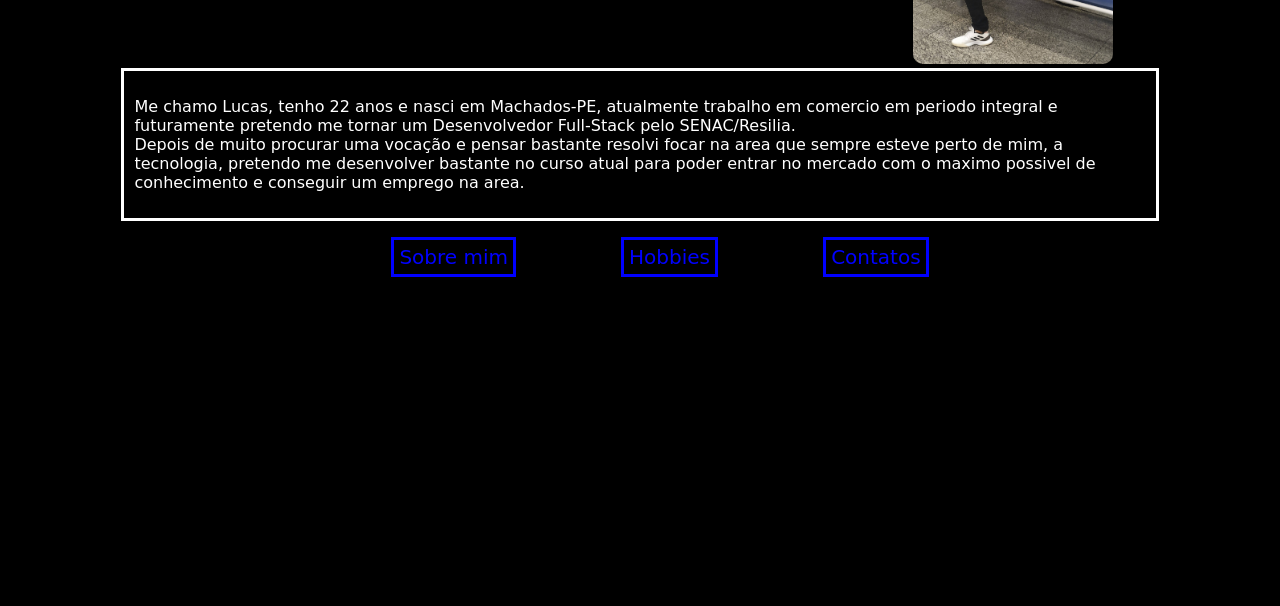
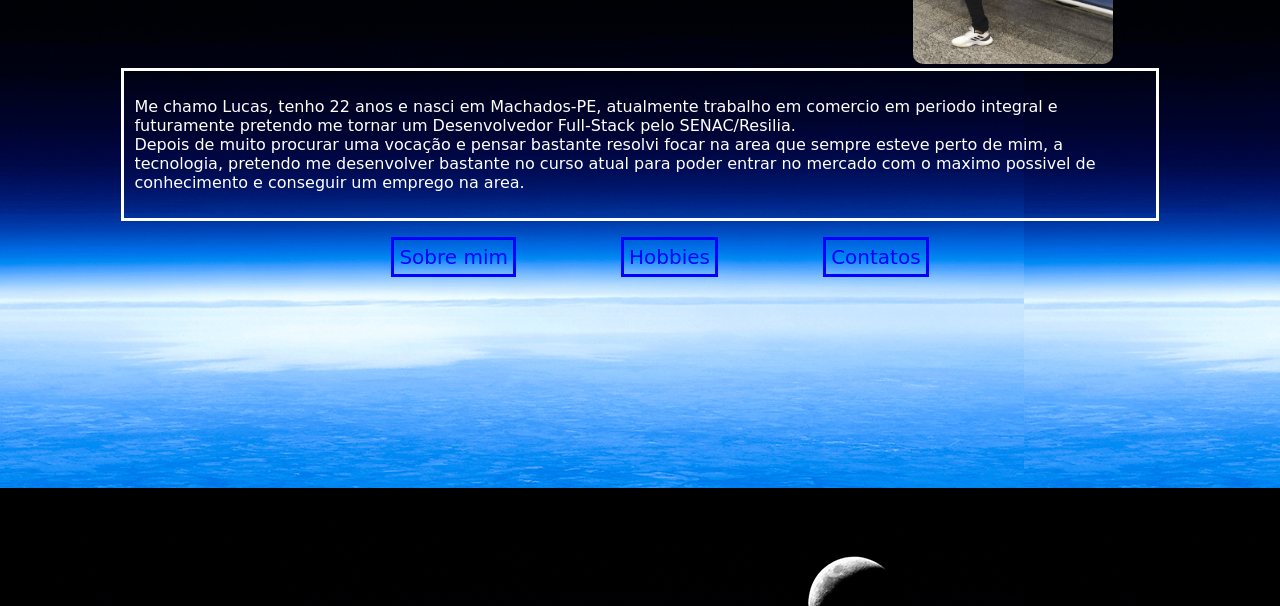
Before and after one commit to Elli4n/PROJETO-INDIVIDUAL, a plain HTML site: page PROJETO-INDIVIDUAL-main/PROJETO-INDIVIDUAL-main/PROJETO-INDIVIDUAL-main/index.html in a window 1280 px wide. Shown: the part 194-800 px from the top of the page. Drawn offline with Linux system fonts and the light colour scheme.

Commit message:
Update index.css

```diff
--- a/PROJETO-INDIVIDUAL-main/PROJETO-INDIVIDUAL-main/PROJETO-INDIVIDUAL-main/css/index.css
+++ b/PROJETO-INDIVIDUAL-main/PROJETO-INDIVIDUAL-main/PROJETO-INDIVIDUAL-main/css/index.css
@@ -2,7 +2,7 @@ body {
     font-family: 'Press Start 2P', cursive;
     color: white;
     background-size: 100%;
-    background:black url(imgs/wallpaper.jpg);
+    background:black url(/imgs/wallpaper.jpg);
 }
 .conteiner {
     width: 100%;
```
